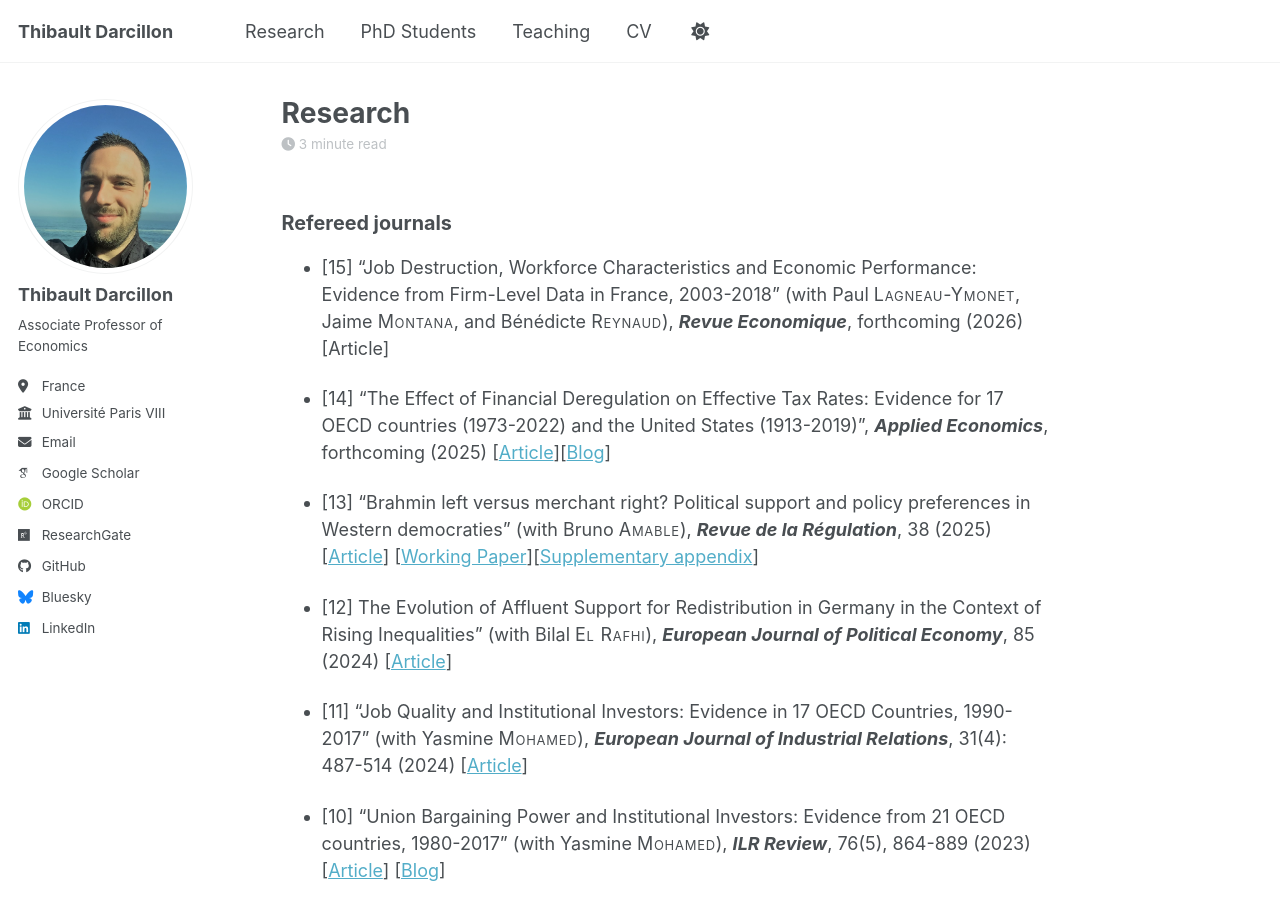
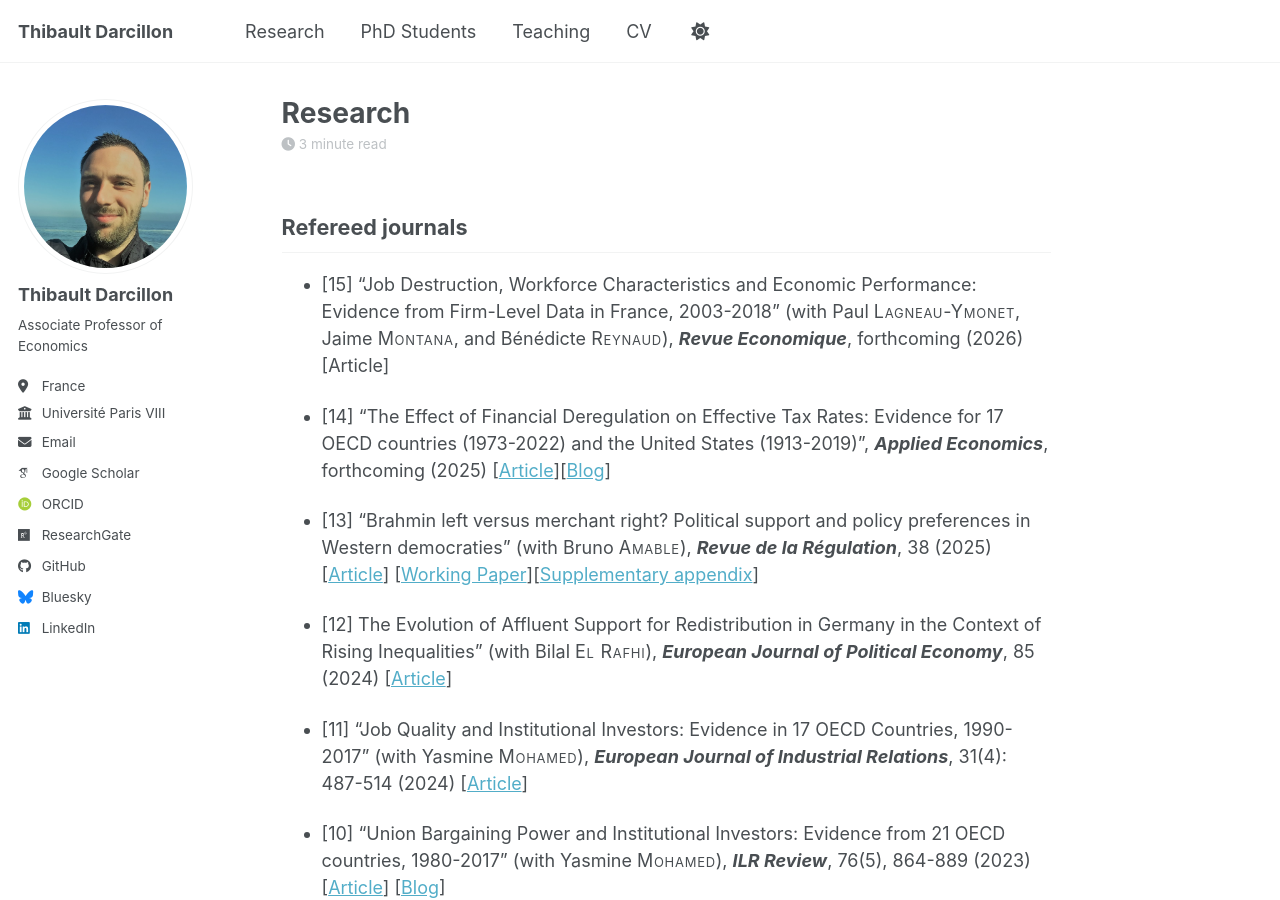
Before and after one commit to thibaultdarcillon/thibaultdarcillon.github.io, a Jekyll site: the page built from _pages/research.md, in a window 1280 px wide and 900 px high. Built offline with Jekyll 4.4.1, drawn with Linux system fonts in a browser that asks for light colours; some web fonts are replaced; a script bundle is joined from its source files by our own code; library files that are not in the unit come from our copies.

Commit message:
Resarch page

```diff
--- a/_pages/research.md
+++ b/_pages/research.md
@@ -5,7 +5,7 @@ permalink: /research/
 author_profile: true
 ---
 
-### Refereed journals
+## Refereed journals
 
 - [15] "Job Destruction, Workforce Characteristics and Economic Performance: Evidence from Firm-Level Data in France, 2003-2018" (with Paul <span class="smallcaps">Lagneau-Ymonet</span>, Jaime <span class="smallcaps">Montana</span>, and Bénédicte <span class="smallcaps">Reynaud</span>), ***Revue Economique***, forthcoming (2026) [Article]
 
```
